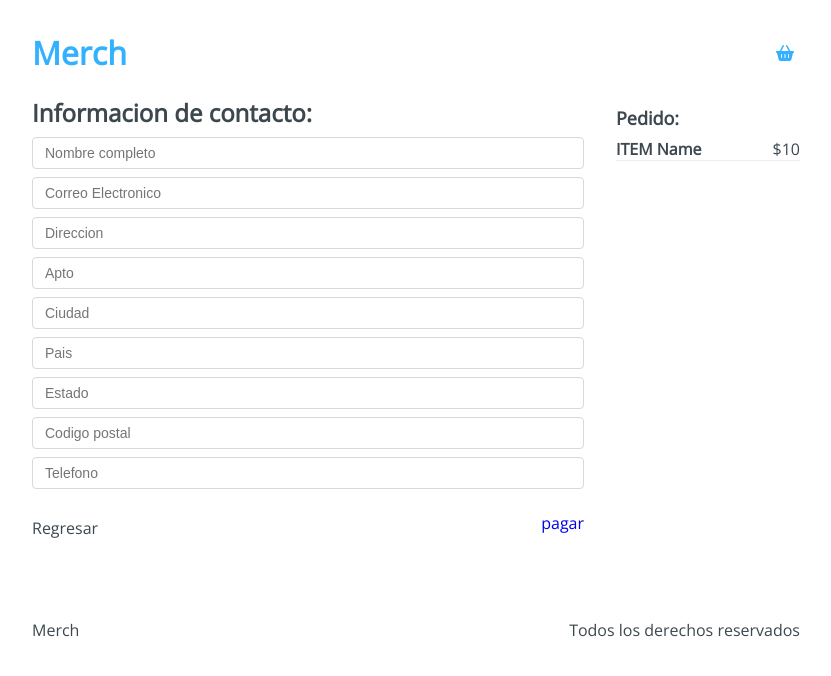
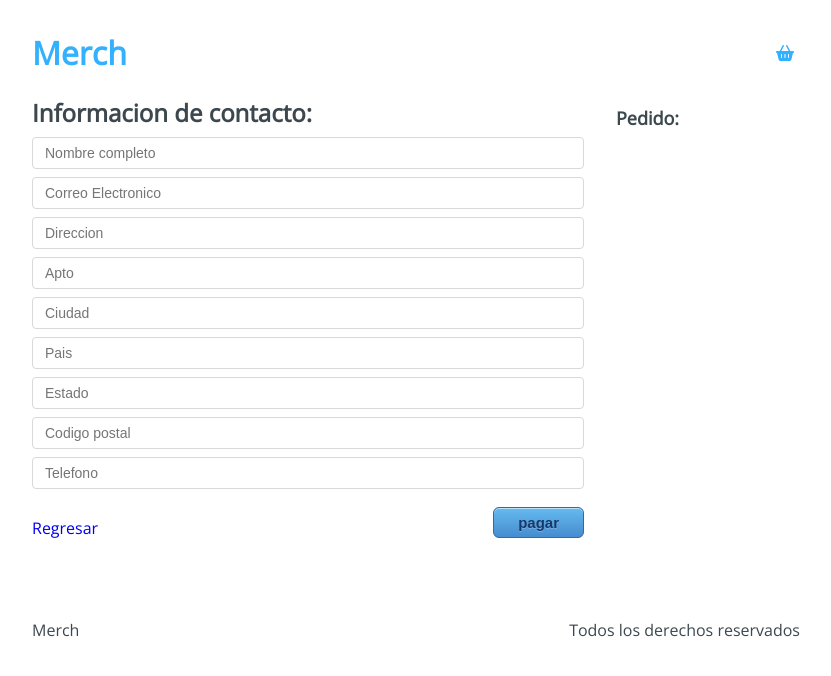
Before and after one commit to camiloVelandia/merch-project, a React app: page /checkout/information in a window 1280 px wide. Shown: the top 676 px of the page, without its empty margins (224-1055 px from the left). Built offline with nearby package versions, Linux system fonts and the light colour scheme.

Commit message:
add logic with hooks

```diff
--- a/src/containers/Checkout.js
+++ b/src/containers/Checkout.js
@@ -1,27 +1,47 @@
-import React from 'react';
+import React, {useContext} from 'react';
 import { Link } from 'react-router-dom';
+import AppContext from '../context/AppContext';
 
 import '../styles/components/Checkout.css'
 
 const Checkout = () => {
-  return (
+  const {state, removeFromCart}=useContext(AppContext)
+  const{cart}= state
+
+  const handleRemove= product =>()=>{
+    removeFromCart(product)
+  }
+
+  const handleSumTotal=()=>{
+    const reducer = (accumulator, currentValue)=> accumulator+ currentValue.price
+const sum = cart.reduce(reducer,0)
+return sum
+
+}
+ return (
     <div className="Checkout">
       <div className="Checkout-content">
-        <h3>Lista de pedidos</h3>
+        {cart.length>0 ? <h3>Lista de pedidos</h3> : <h3>sin pedidos...</h3>}
+        {cart.map((item)=>(
+
         <div className="Checkout-item">
           <div className="Checkout-element">
-            <h4>Item name</h4>
-            <span>$10</span>
+            <h4>{item.title}</h4>
+            <span>${item.price}</span>
           </div>
-          <button type="button"><i className="fas fa-trash-alt"/></button>
+          <button type="button" onClick={handleRemove(item)}><i className="fas fa-trash-alt"/></button>
         </div>
+        ))}
       </div>
+      {cart.length > 0 && (
+
       <div className="Checkout-sidebar">
-        <h3>Precio total: $10</h3>
+        <h3>{`Precio total: $ ${handleSumTotal()}`}</h3>
         <Link to='/checkout/information'>
         <button type="button" >Continuar pedido</button>
         </Link>
       </div>
+      )}
     </div>
   );
 };
--- a/src/containers/Information.js
+++ b/src/containers/Information.js
@@ -1,9 +1,31 @@
-import React from 'react';
-import { Link } from 'react-router-dom';
+import React, {useRef, useContext} from 'react';
+import { Link, useHistory } from 'react-router-dom';
+import AppContext from '../context/AppContext';
 
 import '../styles/components/Information.css';
 
 const Information = () => {
+  const {state, addToBuyer}= useContext(AppContext)
+  const form = useRef(null)
+  const history = useHistory()
+  const {cart}= state
+
+  const handleSubmit=()=>{
+    const formData= new FormData(form.current)
+    const buyer = {
+      name: formData.get('name'),
+      email: formData.get('email'),
+      address: formData.get('address'),
+      apto: formData.get('apto'),
+      city: formData.get('city'),
+      country: formData.get('country'),
+      state: formData.get('state'),
+      cp: formData.get('cp'),
+      phone: formData.get('phone'),
+    };
+    addToBuyer(buyer)
+    history.push('/checkout/payment')
+  }
   return (
     <div className="Information">
       <div className="Information-content">
@@ -11,7 +33,7 @@ const Information = () => {
           <h2>Informacion de contacto:</h2>
         </div>
         <div className="Information-form">
-          <form action="">
+          <form ref={form}>
             <input type="text" placeholder="Nombre completo" name="name" />
             <input type="text" placeholder="Correo Electronico" name="email" />
             <input type="text" placeholder="Direccion" name="address" />
@@ -24,23 +46,27 @@ const Information = () => {
           </form>
         </div>
         <div className="Information-buttons">
-          <div className="Information-back">Regresar</div>
+          <div className="Information-back">
+          <Link to='/checkout'>
+
+          Regresar
+          </Link>
+          </div>
           <div className="Information-next">
-          <Link to='/checkout/payment'>
-
-          pagar
-          </Link>
+          <button type="button" onClick={handleSubmit}>pagar</button>
           </div>
         </div>
       </div>
       <div className="Information-sidebar">
         <h3>Pedido:</h3>
-        <div className="Information-item">
+        {cart.map((item)=>(
+        <div className="Information-item" key={item.title}>
           <div className="Information-element">
-            <h4>ITEM Name</h4>
-            <span>$10</span>
+            <h4>{item.title}</h4>
+            <span>${item.price}</span>
           </div>
         </div>
+        ))}
       </div>
     </div>
   );
--- a/src/hooks/useInitialState.js
+++ b/src/hooks/useInitialState.js
@@ -17,10 +17,17 @@ const useInitialState = () => {
       cart: state.cart.filter((items) => items.id !== payload.id),
     });
   };
+  const addToBuyer = (payload) => {
+    setState({
+      ...state,
+      buyer:[...state.buyer, payload]
+    });
+  };
 
   return {
     addToCart,
     removeFromCart,
+    addToBuyer,
     state,
   };
 };
--- a/src/initialState.js
+++ b/src/initialState.js
@@ -1,5 +1,6 @@
 export default {
   cart: [],
+  buyer: [],
   products: [
     {
       id: '1',
```
